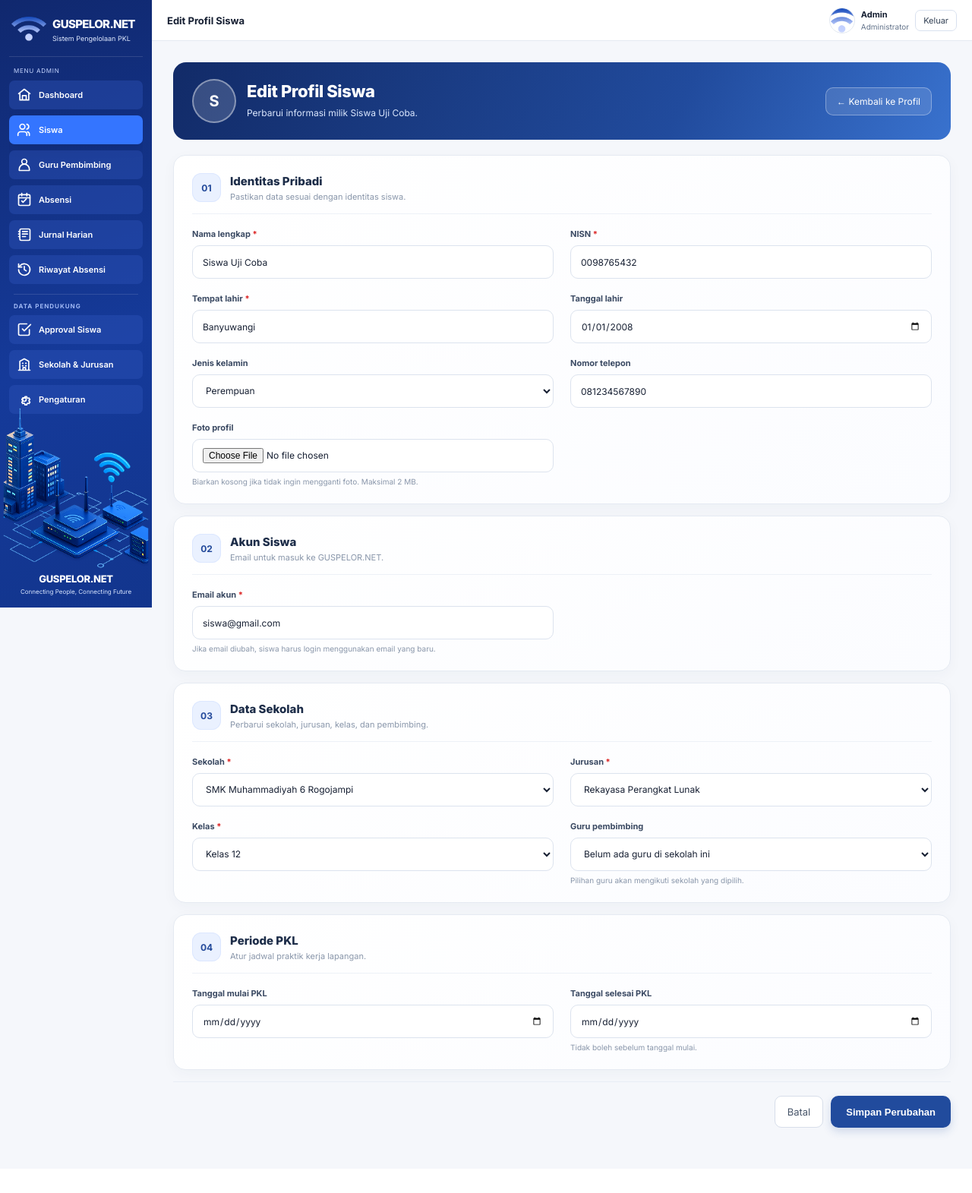
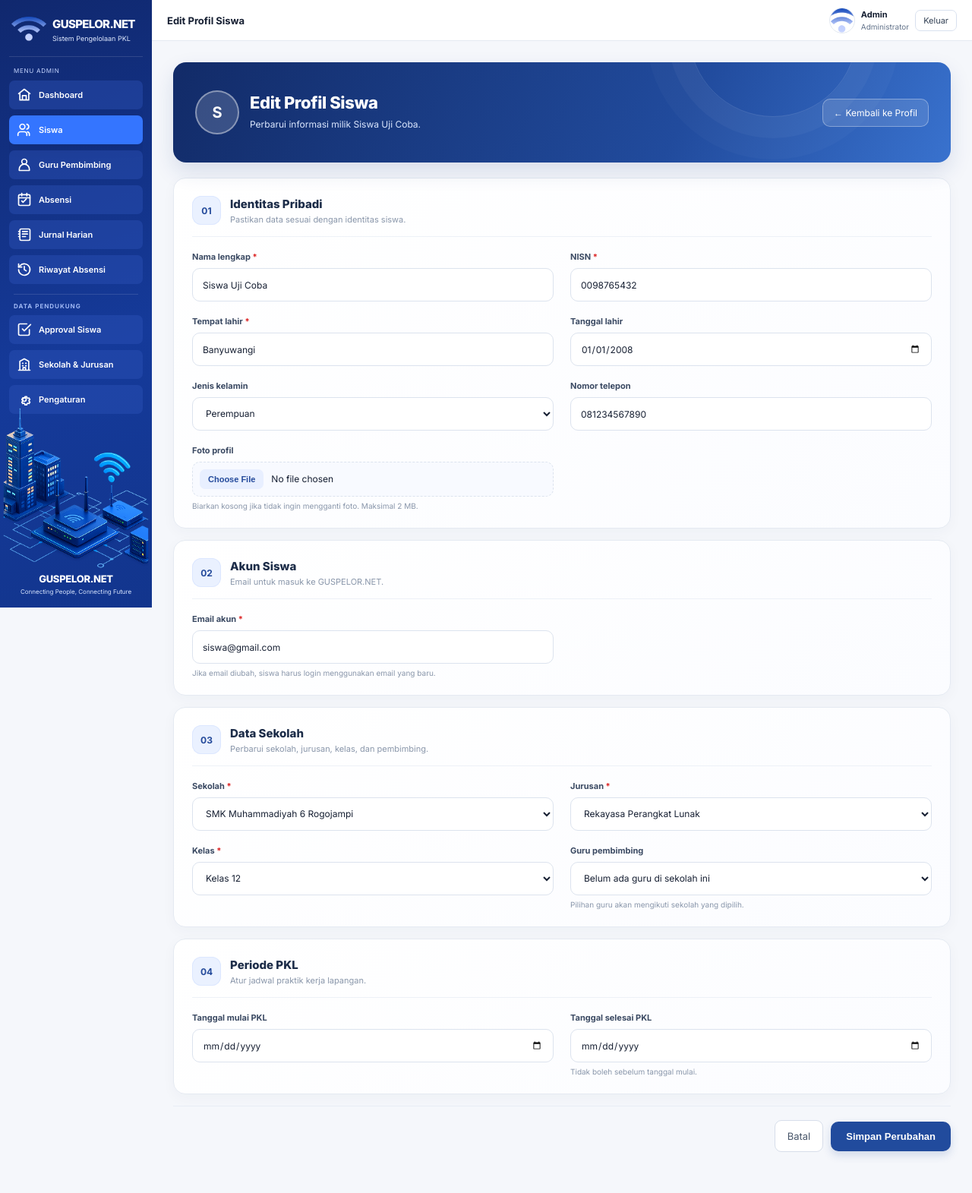
Before and after one commit to lovelyputri/sistem-pkl, a Laravel app: page /admin/siswa/1/edit in a window 1280 px wide. Shown: the whole page at 76% size. Before the commit the page ends 1499 px from the top, so only its background shows below. Run offline with Laravel 12, Linux system fonts and the light colour scheme; a user stored in the database is signed in; data comes from the database, SQL or seed files in the repository; data that the repository does not hold is empty.

Commit message:
Polish admin student CRUD views

```diff
--- a/resources/views/admin/siswa/edit.blade.php
+++ b/resources/views/admin/siswa/edit.blade.php
@@ -40,6 +40,20 @@
 .student-edit-page .edit-actions{border-top:1px solid #e8edf5;margin-top:5px;padding:18px 0 28px}
 .student-edit-page .edit-actions button{padding:12px 20px!important;border-radius:10px!important;background:#214b9d!important;box-shadow:0 5px 12px rgba(33,75,157,.18);font-weight:700!important}
 @media(max-width:650px){.student-edit-head{padding:18px;border-radius:14px}.student-edit-head h1{font-size:19px}.student-edit-page .edit-card{padding:17px}.student-edit-page .edit-grid{gap:14px}}
+
+
+/* Penyempurnaan tampilan form edit siswa */
+.student-edit-head{min-height:132px;padding:25px 29px;box-shadow:0 12px 28px rgba(23,53,127,.13);position:relative;overflow:hidden}
+.student-edit-head:after{content:"";position:absolute;width:220px;height:220px;border:1px solid rgba(255,255,255,.13);border-radius:50%;right:12%;top:-150px;box-shadow:0 0 0 28px rgba(255,255,255,.035),0 0 0 56px rgba(255,255,255,.025);pointer-events:none}
+.student-edit-head .edit-intro,.student-edit-head>a{z-index:1}
+.student-edit-page .edit-card{transition:border-color .2s,box-shadow .2s}
+.student-edit-page .edit-card:hover{border-color:#d5e1f5;box-shadow:0 9px 24px rgba(24,48,91,.06)}
+.student-edit-page .edit-field input[type=file]{padding:9px;background:#f8faff;border-style:dashed;cursor:pointer}
+.student-edit-page .edit-field input[type=file]::file-selector-button{border:0;border-radius:7px;padding:7px 11px;margin-right:10px;background:#e8efff;color:#244a9b;font-size:11px;font-weight:700;cursor:pointer}
+.student-edit-page .edit-actions{display:flex;align-items:center}
+.student-edit-page .edit-actions a{transition:.18s}
+.student-edit-page .edit-actions a:hover{background:#f5f7fb!important}
+@media(max-width:650px){.student-edit-head{min-height:unset}}
 
 </style>
 @endpush
```
